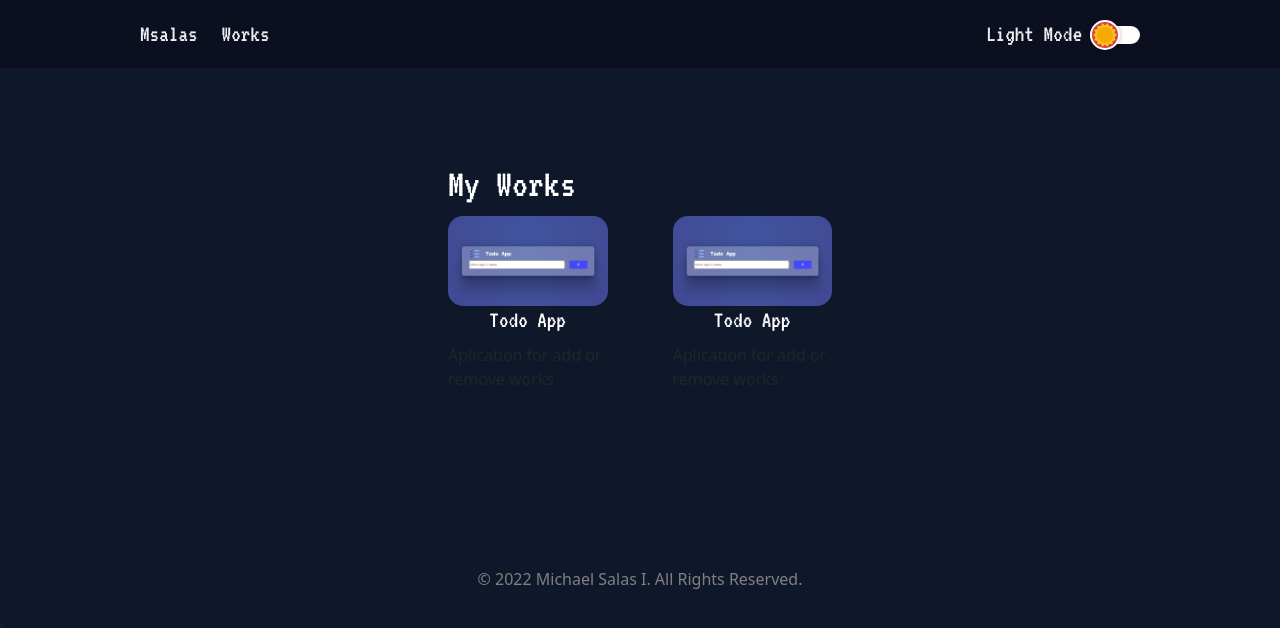
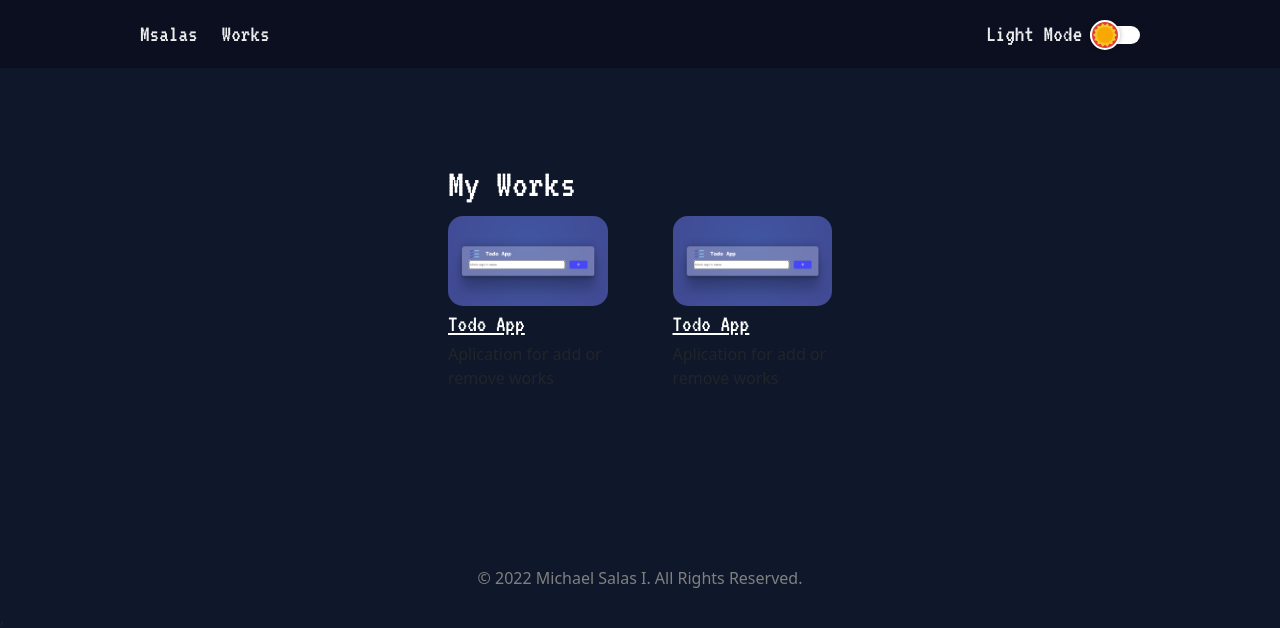
Before and after one commit to msalasi/PortafolioPersonal-React, a React (Create React App) app: page /works in a window 1280 px wide. Shown: the top 628 px of the page. Built offline with nearby package versions, Linux system fonts and the light colour scheme.

Commit message:
se agrego todo app en view Works

```diff
--- a/src/views/Works/Works.js
+++ b/src/views/Works/Works.js
@@ -12,12 +12,12 @@ const Works = () => {
         <div className='row-1-works'>
           <div className='work'>
             <img className='img-todo-app' src={TodoAppImg} alt='Todo App'></img>
-            <h2 className='work-h2'>Todo App</h2>
+            <a className='work-h2' href="https://todoaplication.netlify.app/" target="_blank" rel="noreferrer">Todo App</a>
             <p className='work-p'>Aplication for add or remove works</p>
           </div>
           <div className='work'>
             <img className='img-todo-app' src={TodoAppImg} alt='Todo App'></img>
-            <h2 className='work-h2'>Todo App</h2>
+            <a className='work-h2' href="https://todoaplication.netlify.app/" target="_blank" rel="noreferrer">Todo App</a>
             <p className='work-p'>Aplication for add or remove works</p>
           </div>
         </div>
```
